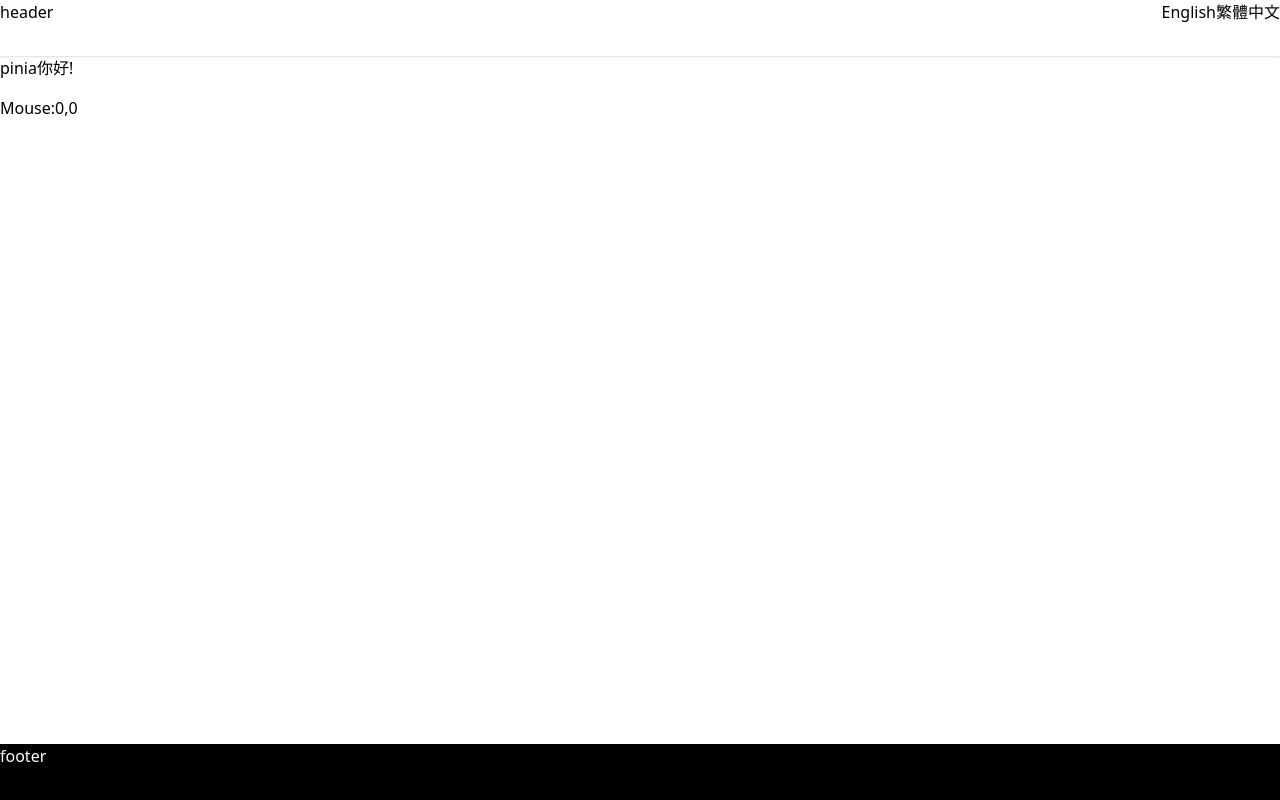
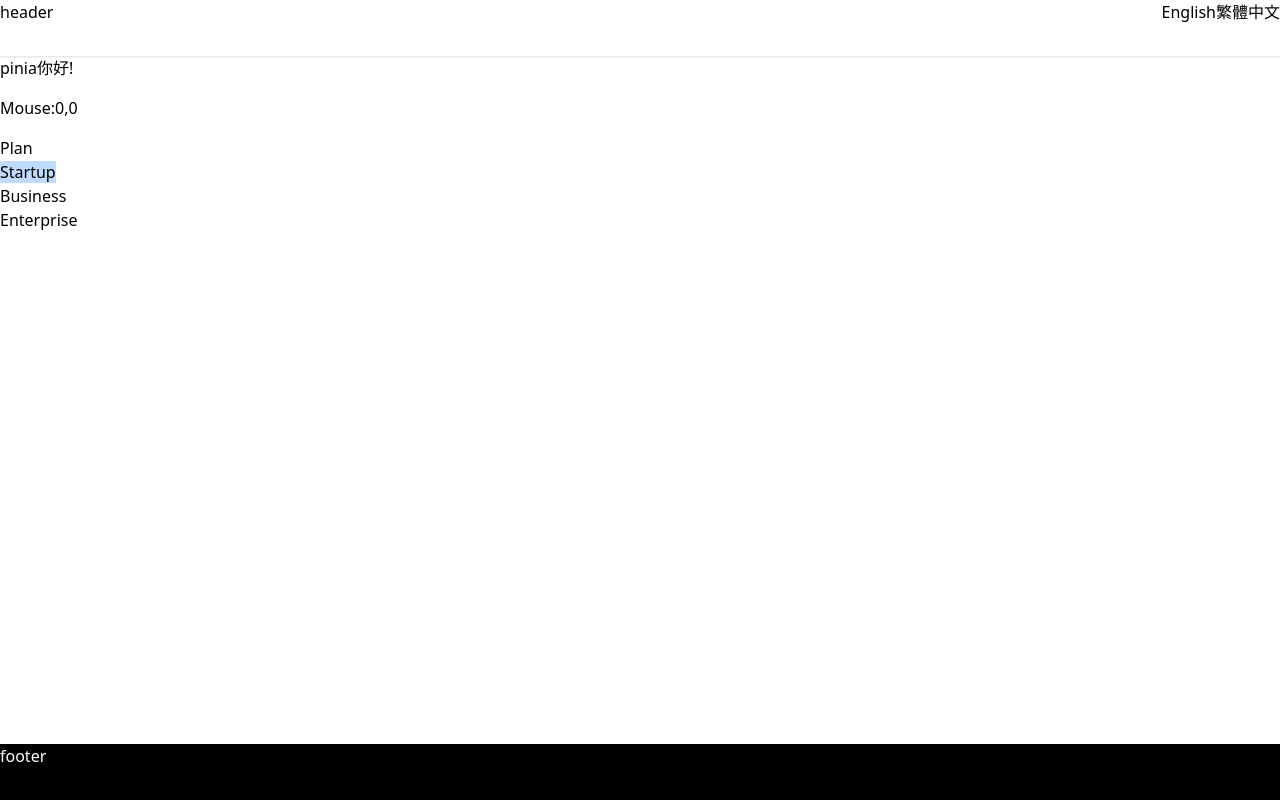
Before and after one commit to cutecat8110/element-plus-nuxt-starter, a Nuxt app: page / in a window 1280 px wide. Built offline with nearby package versions, Linux system fonts and the light colour scheme.

Commit message:
chore: 安裝 Headless UI

```diff
--- a/nuxt.config.ts
+++ b/nuxt.config.ts
@@ -5,7 +5,8 @@ export default defineNuxtConfig({
     '@pinia/nuxt',
     '@pinia-plugin-persistedstate/nuxt',
     '@nuxtjs/i18n',
-    '@vueuse/nuxt'
+    '@vueuse/nuxt',
+    'nuxt-headlessui'
   ],
 
   i18n: {
@@ -21,5 +22,9 @@ export default defineNuxtConfig({
 
   pinia: {
     autoImports: ['defineStore']
+  },
+
+  headlessui: {
+    prefix: 'Hi'
   }
 })
--- a/package.json
+++ b/package.json
@@ -23,6 +23,7 @@
     "eslint-plugin-prettier": "^4.2.1",
     "eslint-plugin-vue": "^9.11.0",
     "nuxt": "^3.4.2",
+    "nuxt-headlessui": "^1.1.4",
     "pinia": "^2.0.35",
     "prettier": "^2.8.8",
     "prettier-plugin-tailwindcss": "^0.2.7"
--- a/pages/index.vue
+++ b/pages/index.vue
@@ -2,6 +2,18 @@
   <div class="flex flex-col gap-4">
     <div>{{ store.someState }}{{ $t('hello') }}</div>
     <div>Mouse:{{ x }},{{ y }}</div>
+    <HiRadioGroup v-model="plan">
+      <HiRadioGroupLabel>Plan</HiRadioGroupLabel>
+      <HiRadioGroupOption v-slot="{ checked }" value="startup">
+        <span :class="checked ? 'bg-blue-200' : ''">Startup</span>
+      </HiRadioGroupOption>
+      <HiRadioGroupOption v-slot="{ checked }" value="business">
+        <span :class="checked ? 'bg-blue-200' : ''">Business</span>
+      </HiRadioGroupOption>
+      <HiRadioGroupOption v-slot="{ checked }" value="enterprise">
+        <span :class="checked ? 'bg-blue-200' : ''">Enterprise</span>
+      </HiRadioGroupOption>
+    </HiRadioGroup>
   </div>
 </template>
 
@@ -9,4 +21,5 @@
 import { useStore } from '@/stores/hello-pinia'
 const store = useStore()
 const { x, y } = useMouse()
+const plan = ref('startup')
 </script>
```
Also changed, not shown: 1 other file (tests, documents, lock files or other folders).
